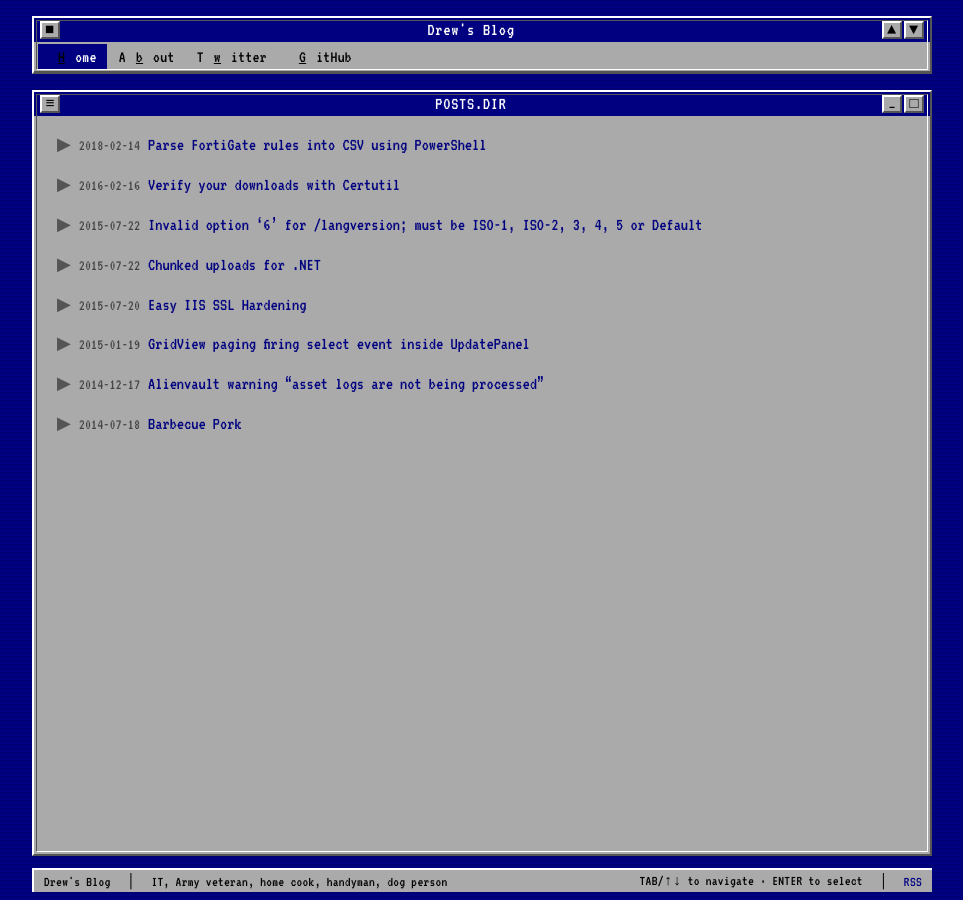
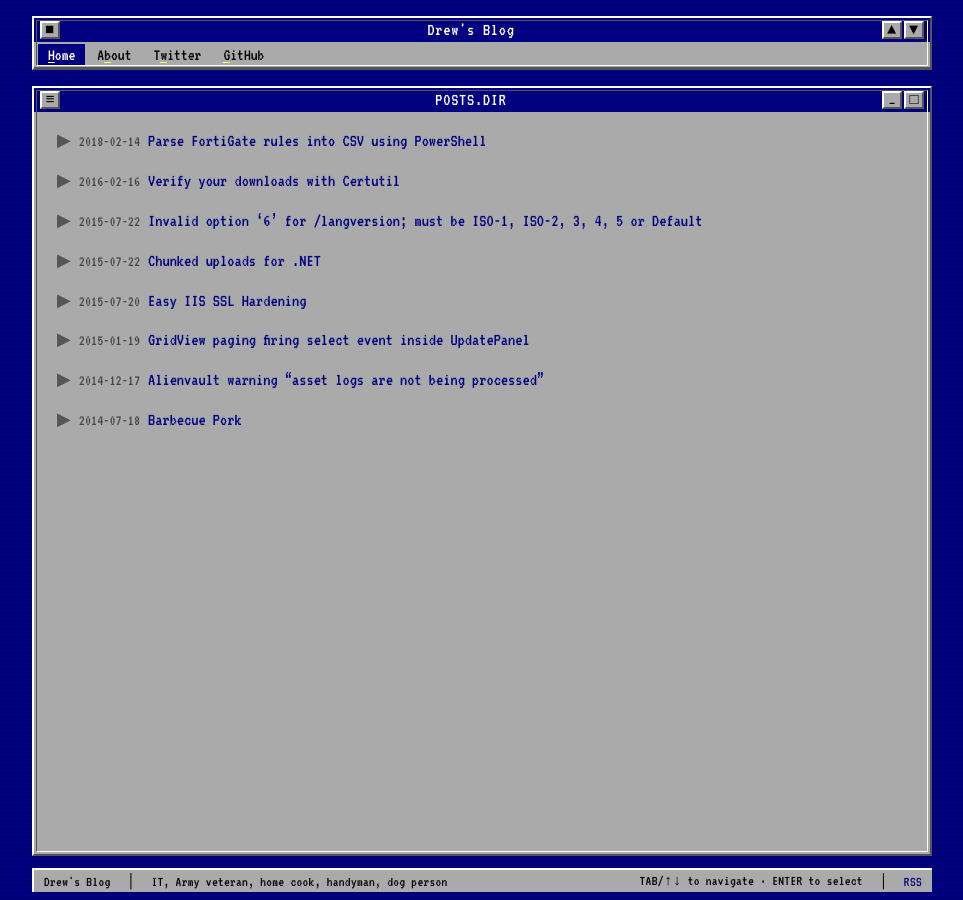
Before and after one commit to drewhjelm/drewhjelm.github.io, a Jekyll site: the page built from index.md, in a window 1280 px wide. Shown: the whole page, without its empty margins (158-1121 px from the left). Built offline with Jekyll 4.4.1, drawn with Linux system fonts in a browser that asks for light colours.

Commit message:
Fix nav hotkey spacing and update .gitignore
Hotkey rendering:
- Replace inline <span class="hotkey"> with data-hotkey-pos attribute on
  <a> elements; draw the underline via CSS background-image linear-gradient
  at 1ch offsets — eliminates VT323 glyph sidebearing gaps at span boundaries
- Hotkey underline switches to white on hover/active for visibility against
  the blue highlight
- Set letter-spacing: 0 on menubar links (was 0.02em)
- Use background-color instead of background shorthand in hover rule so
  background-image is not reset on interaction

.gitignore:
- Add .jekyll-cache/ (Jekyll 4 cache dir)
- Add vendor/ and .bundle/ (Bundler local install paths)
- Add node_modules/ (markdownlint/stylelint tooling)
- Add .DS_Store (macOS)
- Fix \.vscode/ escape (backslash unnecessary in gitignore)

Co-Authored-By: Claude Sonnet 4.6 <noreply@anthropic.com>

```diff
--- a/_includes/dos-header.html
+++ b/_includes/dos-header.html
@@ -13,15 +13,15 @@
     <nav class="dos-menubar" aria-label="Site navigation" id="main-nav">
       <a href="{{ '/' | relative_url }}"
          {% if page.url == '/' %}class="active" aria-current="page"{% endif %}
-         tabindex="0"><span class="hotkey">H</span>ome</a>
+         data-hotkey-pos="0" tabindex="0">Home</a>
       <a href="{{ '/about/' | relative_url }}"
          {% if page.url == '/about/' %}class="active" aria-current="page"{% endif %}
-         tabindex="0">A<span class="hotkey">b</span>out</a>
+         data-hotkey-pos="1" tabindex="0">About</a>
       {% if site.twitter_username %}
-      <a href="https://twitter.com/{{ site.twitter_username }}" target="_blank" rel="noopener" tabindex="0">T<span class="hotkey">w</span>itter</a>
+      <a href="https://twitter.com/{{ site.twitter_username }}" target="_blank" rel="noopener" data-hotkey-pos="1" tabindex="0">Twitter</a>
       {% endif %}
       {% if site.github_username %}
-      <a href="https://github.com/{{ site.github_username }}" target="_blank" rel="noopener" tabindex="0"><span class="hotkey">G</span>itHub</a>
+      <a href="https://github.com/{{ site.github_username }}" target="_blank" rel="noopener" data-hotkey-pos="0" tabindex="0">GitHub</a>
       {% endif %}
     </nav>
   </div>
--- a/assets/css/msdos.scss
+++ b/assets/css/msdos.scss
@@ -176,21 +176,39 @@ body {
   color: var(--dos-text);
   text-decoration: none;
   cursor: default;
-  letter-spacing: 0.02em;
+  letter-spacing: 0;
+  background-color: transparent;
+  background-repeat: no-repeat;
+  background-size: 1ch 1px;
+  background-position-y: calc(100% - 2px);
+}
+
+/* hotkey underline: 1ch-wide yellow line at the character's position (padding-left = 10px) */
+.dos-menubar a[data-hotkey-pos="0"] {
+  background-image: linear-gradient(var(--dos-bright), var(--dos-bright));
+  background-position-x: 10px;
+}
+.dos-menubar a[data-hotkey-pos="1"] {
+  background-image: linear-gradient(var(--dos-bright), var(--dos-bright));
+  background-position-x: calc(10px + 1ch);
 }
 
 .dos-menubar a:hover,
 .dos-menubar a:focus,
 .dos-menubar a.active {
-  background: var(--dos-menu-hover);
+  background-color: var(--dos-menu-hover);
   color: var(--dos-menu-hfg);
   outline: none;
 }
 
+/* keep hotkey underline visible (white) when the item is highlighted */
+.dos-menubar a:hover[data-hotkey-pos],
+.dos-menubar a:focus[data-hotkey-pos],
+.dos-menubar a.active[data-hotkey-pos] {
+  background-image: linear-gradient(var(--dos-menu-hfg), var(--dos-menu-hfg));
+}
+
 .dos-menubar a:focus { outline: 1px dotted var(--dos-text); outline-offset: -1px; }
-
-/* underline hotkey letter */
-.dos-menubar a .hotkey { text-decoration: underline; }
 
 /* ── Window Content ── */
 .dos-window-content {
```
Also changed, not shown: Gemfile.lock, 1 other file.
